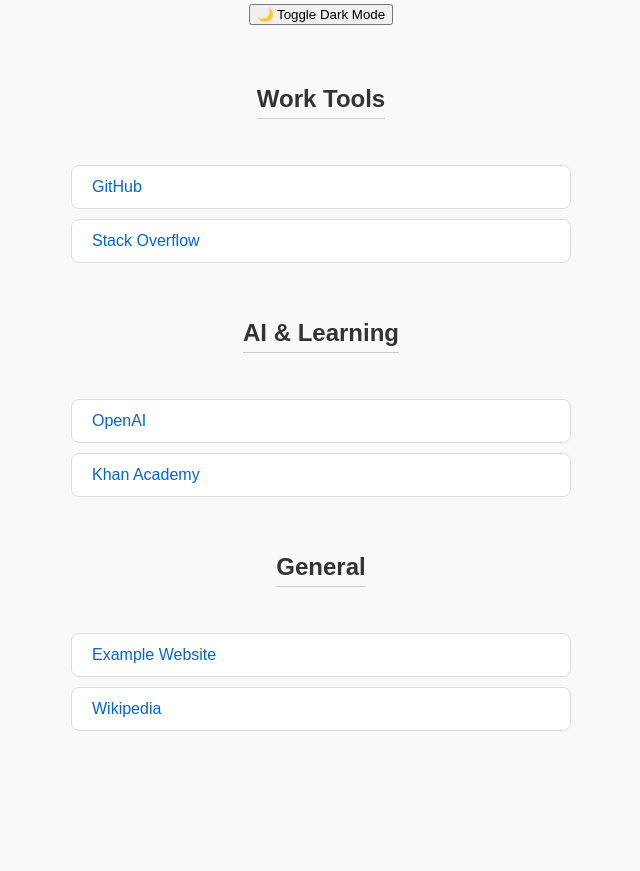
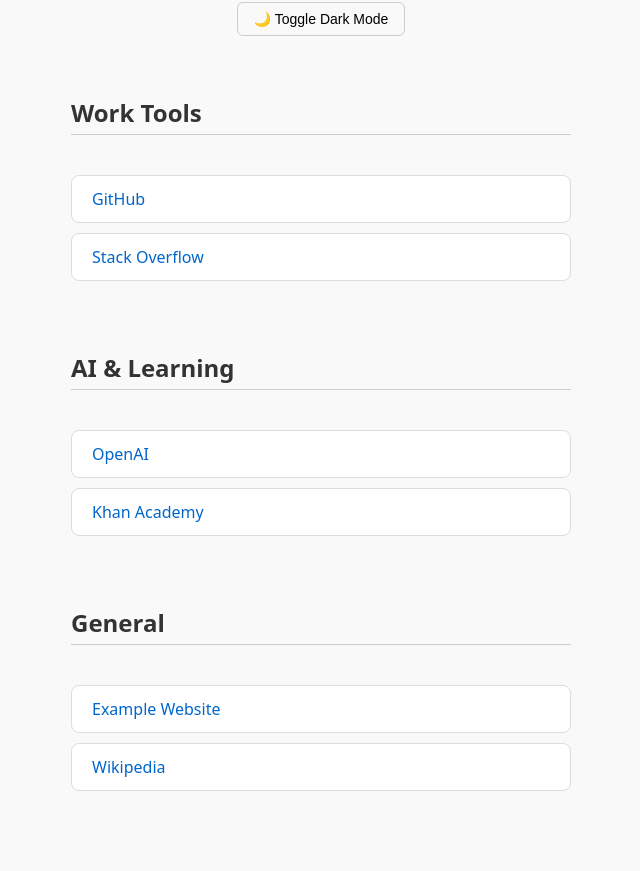
Before and after one commit to ruark8421/stunning-enigma, a plain HTML site: page index.html in a window 1280 px wide. Shown: the part 112-983 px from the top of the page, without its empty margins (319-959 px from the left). Before the commit the page ends 917 px from the top, so only its background shows below. Drawn offline with Linux system fonts and the light colour scheme.

Commit message:
Update index.html

```diff
--- a/index.html
+++ b/index.html
@@ -3,7 +3,7 @@
 <head>
   <meta charset="UTF-8" />
   <meta name="viewport" content="width=device-width, initial-scale=1.0"/>
-  <title>My Links Page</title>
+  <title>My Links</title>
   <style>
     :root {
       --bg-color: #f9f9f9;
@@ -21,14 +21,19 @@
       --link-color: #66aaff;
     }
 
+    * {
+      box-sizing: border-box;
+    }
+
     body {
-      font-family: sans-serif;
+      font-family: system-ui, sans-serif;
       background: var(--bg-color);
       color: var(--text-color);
+      margin: 0;
+      padding: 40px 20px;
       display: flex;
       flex-direction: column;
       align-items: center;
-      padding: 40px 20px;
       transition: background 0.3s, color 0.3s;
     }
 
@@ -38,17 +43,26 @@
 
     .theme-toggle {
       margin-bottom: 30px;
+      cursor: pointer;
+      background: none;
+      border: 1px solid #ccc;
+      padding: 8px 16px;
+      border-radius: 6px;
+      font-size: 14px;
     }
 
     h2 {
       margin-top: 30px;
+      padding-bottom: 5px;
       border-bottom: 1px solid #ccc;
-      padding-bottom: 5px;
+      width: 100%;
+      max-width: 500px;
     }
 
     ul.link-list {
       list-style-type: none;
       padding: 0;
+      margin: 10px 0 30px 0;
       width: 100%;
       max-width: 500px;
     }
@@ -74,7 +88,7 @@
   </style>
 </head>
 <body data-theme="light">
-  <h1>Useful Links</h1>
+  <h1>My Useful Links</h1>
   <button class="theme-toggle" onclick="toggleTheme()">🌙 Toggle Dark Mode</button>
 
   <h2>Work Tools</h2>
@@ -86,7 +100,7 @@
   <h2>AI & Learning</h2>
   <ul class="link-list">
     <li><a href="https://openai.com" target="_blank">OpenAI</a></li>
-    <li><a href="https://www.khanacademy.org/" target="_blank">Khan Academy</a></li>
+    <li><a href="https://www.khanacademy.org" target="_blank">Khan Academy</a></li>
   </ul>
 
   <h2>General</h2>
@@ -97,9 +111,8 @@
 
   <script>
     function toggleTheme() {
-      const currentTheme = document.body.getAttribute("data-theme");
-      const newTheme = currentTheme === "light" ? "dark" : "light";
-      document.body.setAttribute("data-theme", newTheme);
+      const current = document.body.getAttribute('data-theme');
+      document.body.setAttribute('data-theme', current === 'light' ? 'dark' : 'light');
     }
   </script>
 </body>
```
